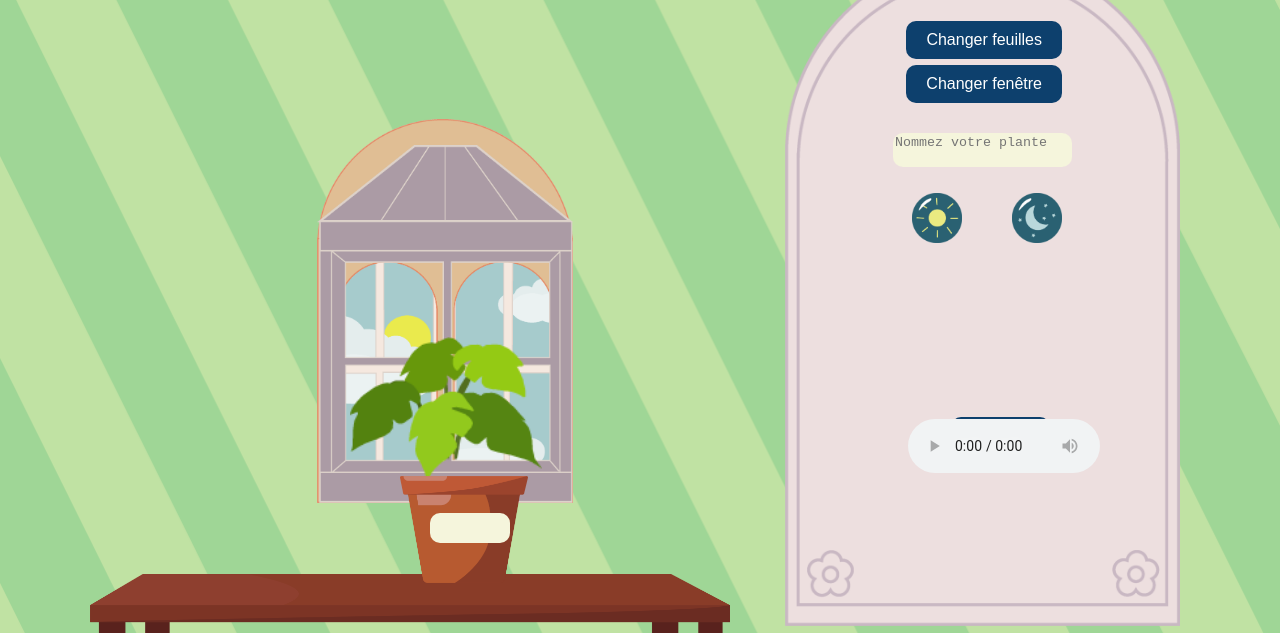
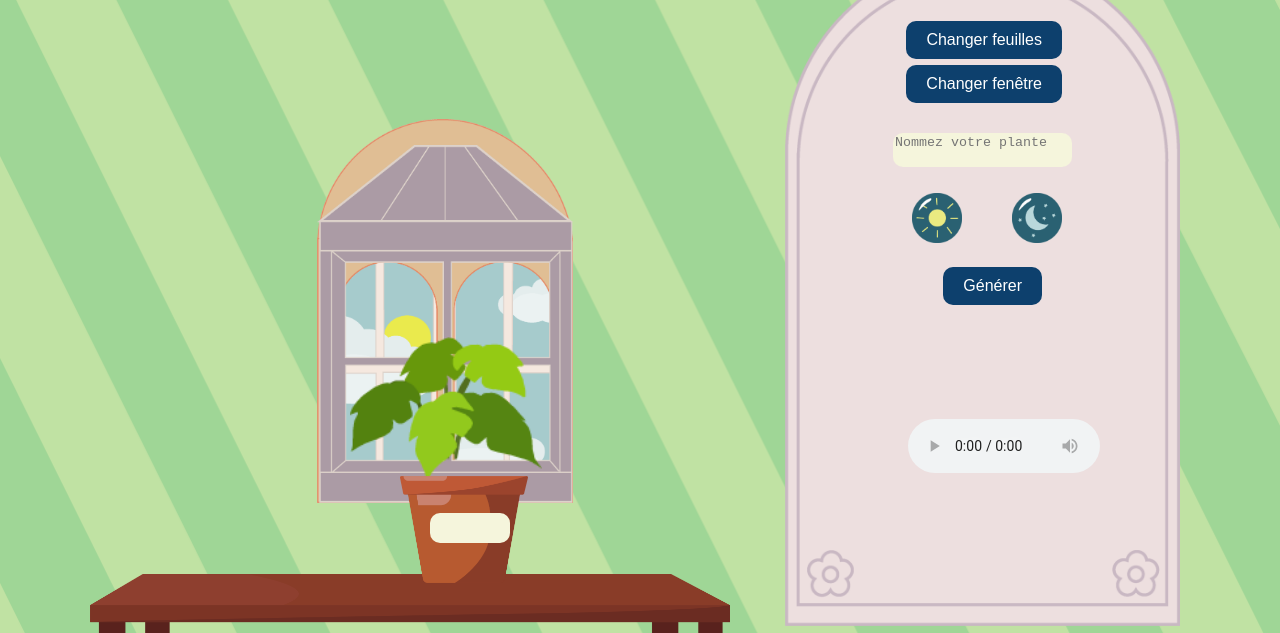
Before and after one commit to abibib/github-code-ynov, a plain HTML site: page index.html in a window 1280 px wide. Shown: the part 167-800 px from the top of the page. Drawn offline with nearby package versions, Linux system fonts and the light colour scheme.

Commit message:
FINITO PIPO

```diff
--- a/style.css
+++ b/style.css
@@ -174,8 +174,8 @@ h1 {
   align-items: flex-end;
   justify-content: flex-end;
   z-index: 80;
-  top: 500;
-  right: 222;
+  top: 350;
+  right: 230;
 }
 
 .texte {
```
